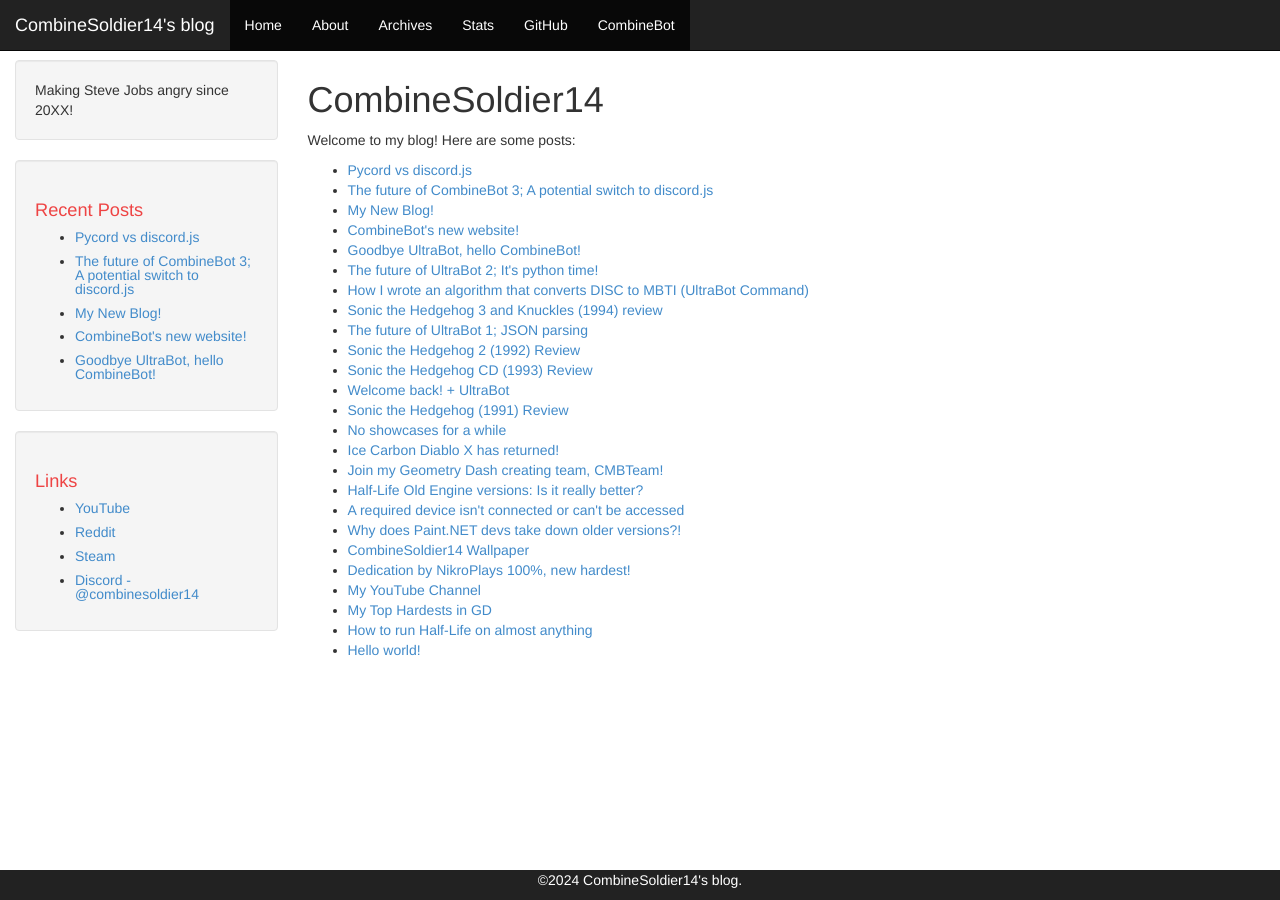
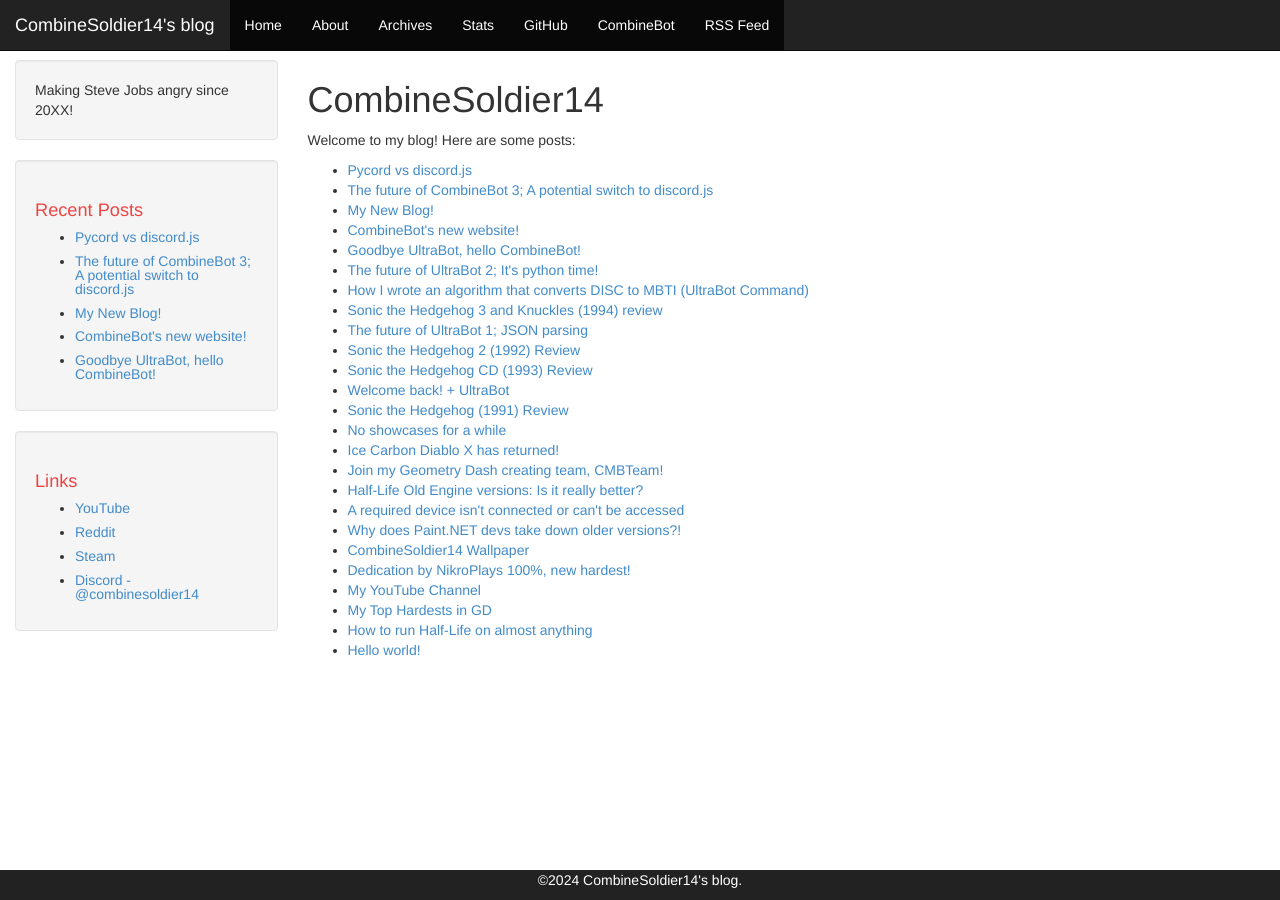
Before and after one commit to CombineSoldier14/combinesoldier14.github.io, a Jekyll site: the page built from pages/index.md, in a window 1280 px wide. Built offline with Jekyll 4.4.1, drawn with Linux system fonts in a browser that asks for light colours.

Commit message:
Update _config.yml

```diff
--- a/_config.yml
+++ b/_config.yml
@@ -43,6 +43,8 @@ navbar:
     url: https://github.com/CombineSoldier14
   - name: CombineBot
     url: /combinebot
+  - name: RSS Feed
+    url: /feed.xml
 
 
 links:
```
